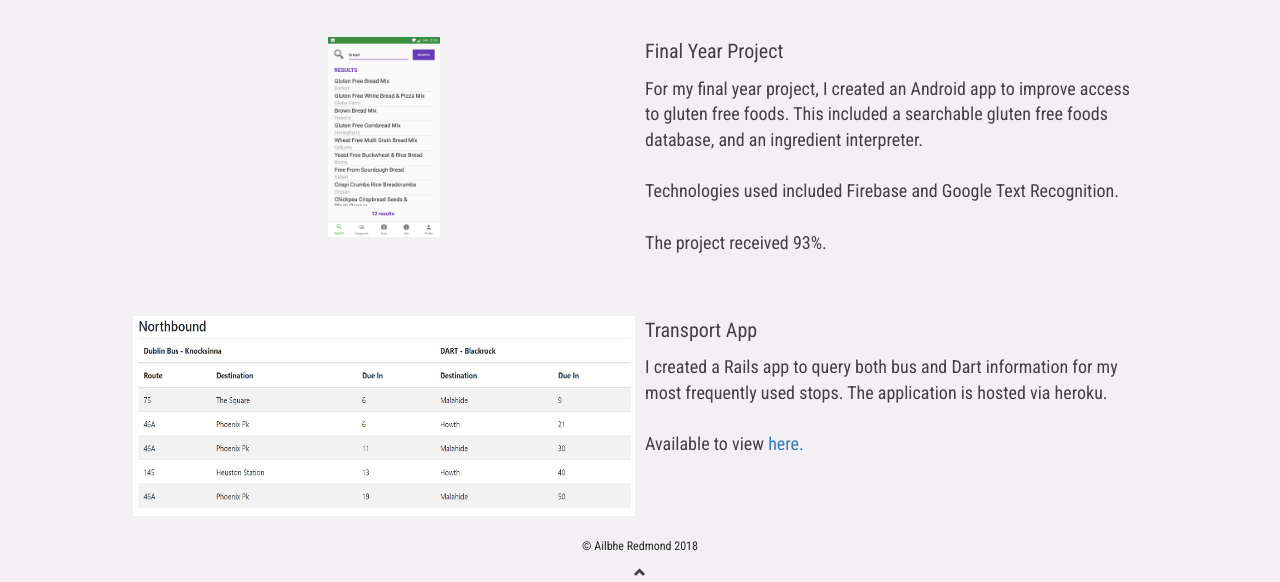
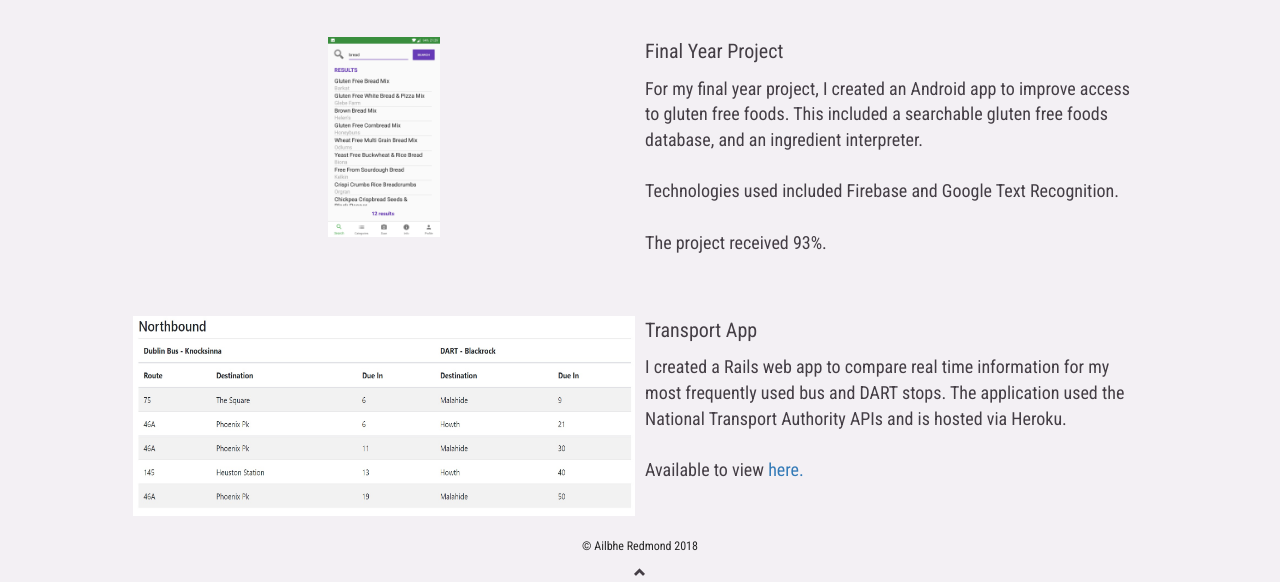
Before and after one commit to redmonai/website, a plain HTML site: page index.html in a window 1280 px wide. Shown: the part 268-850 px from the top of the page. Drawn offline with nearby package versions, Linux system fonts and the light colour scheme.

Commit message:
added new page for crafting projects and added development projects to index

```diff
--- a/index.html
+++ b/index.html
@@ -95,7 +95,7 @@
 					</div>
 					<div class="col-lg-6">
 						<p id="projecttitle">Transport App</p>
-					    <p id="projectdesc">I created a Rails app to query both bus and Dart information for my most frequently used stops. The application is hosted via heroku. <br><br> Available to view <a href="https://transport12k.herokuapp.com">here. </p>
+					    <p id="projectdesc">I created a Rails web app to compare real time information for my most frequently used bus and DART stops. The application used the National Transport Authority APIs and is hosted via Heroku. <br><br> Available to view <a href="https://transport12k.herokuapp.com">here. </p>
 					</div>
 				</div>
 			</div>
```
